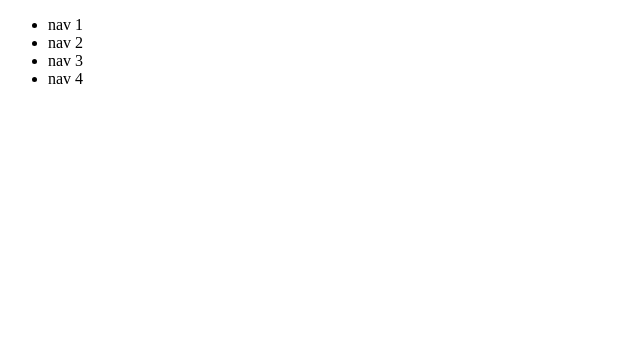
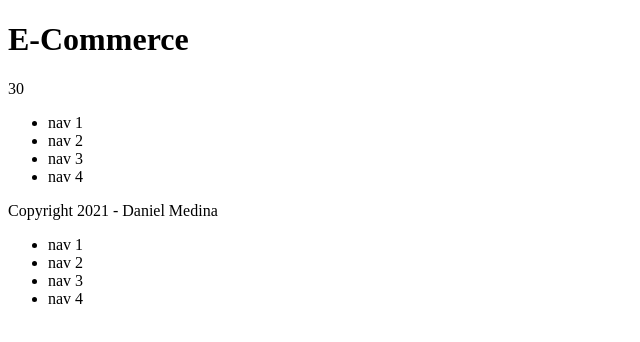
Before and after one commit to danielmedtar/react-coder, a React (Create React App) app: page / in a window 1280 px wide. Shown: the top 342 px of the page, without its empty margins (0-640 px from the left). Built offline with nearby package versions, Linux system fonts and the light colour scheme.

Commit message:
clase sobre componentes

```diff
--- a/src/App.js
+++ b/src/App.js
@@ -1,10 +1,21 @@
 import Header from "./Header";
+import Footer from "./Footer";
 
 function App() {
+    const titulo = "E-Commerce"
+    const edad = "30"
+
+    const footerData = {
+        copyright : "Copyright 2021",
+        author : "Daniel Medina"
+    }
+
+
     return (
         //La etiqueta vacía se usa como fragment, para poder usar etiquetas repetidas como los párrafos de abajo
         <>
-            <Header />
+            <Header titulo={titulo} edad={edad} />
+            <Footer data={footerData} />
         </>
     )
 }
--- /dev/null
+++ b/src/Footer.js
@@ -0,0 +1,15 @@
+import Nav from "./Nav"
+
+const Footer = ({data: {copyright,author}}) => {
+    console.log(copyright,author);
+    return (
+        <>
+            <footer>
+                <p>{copyright} - {author}</p>
+                <Nav/>
+            </footer>
+        </>
+    )
+}
+
+export default Footer
--- a/src/Header.js
+++ b/src/Header.js
@@ -1,13 +1,18 @@
-function Header() {
+import Nav from "./Nav"
+
+function Header(parametro) {
+
+    const { titulo, edad } = parametro
+
     return (
-            <nav>
-                <ul>
-                    <li>nav 1</li>
-                    <li>nav 2</li>
-                    <li>nav 3</li>
-                    <li>nav 4</li>
-                </ul>
-            </nav>
+        <>
+            <header>
+                <h1>{titulo}</h1>
+                <p>{edad}</p>
+            </header>
+
+            <Nav/>
+        </>
     )
 }
 
--- /dev/null
+++ b/src/Nav.js
@@ -0,0 +1,14 @@
+function Nav() {
+    return (
+                <nav>
+                    <ul>
+                        <li>nav 1</li>
+                        <li>nav 2</li>
+                        <li>nav 3</li>
+                        <li>nav 4</li>
+                    </ul>
+                </nav>
+    )
+}
+
+export default Nav
```
